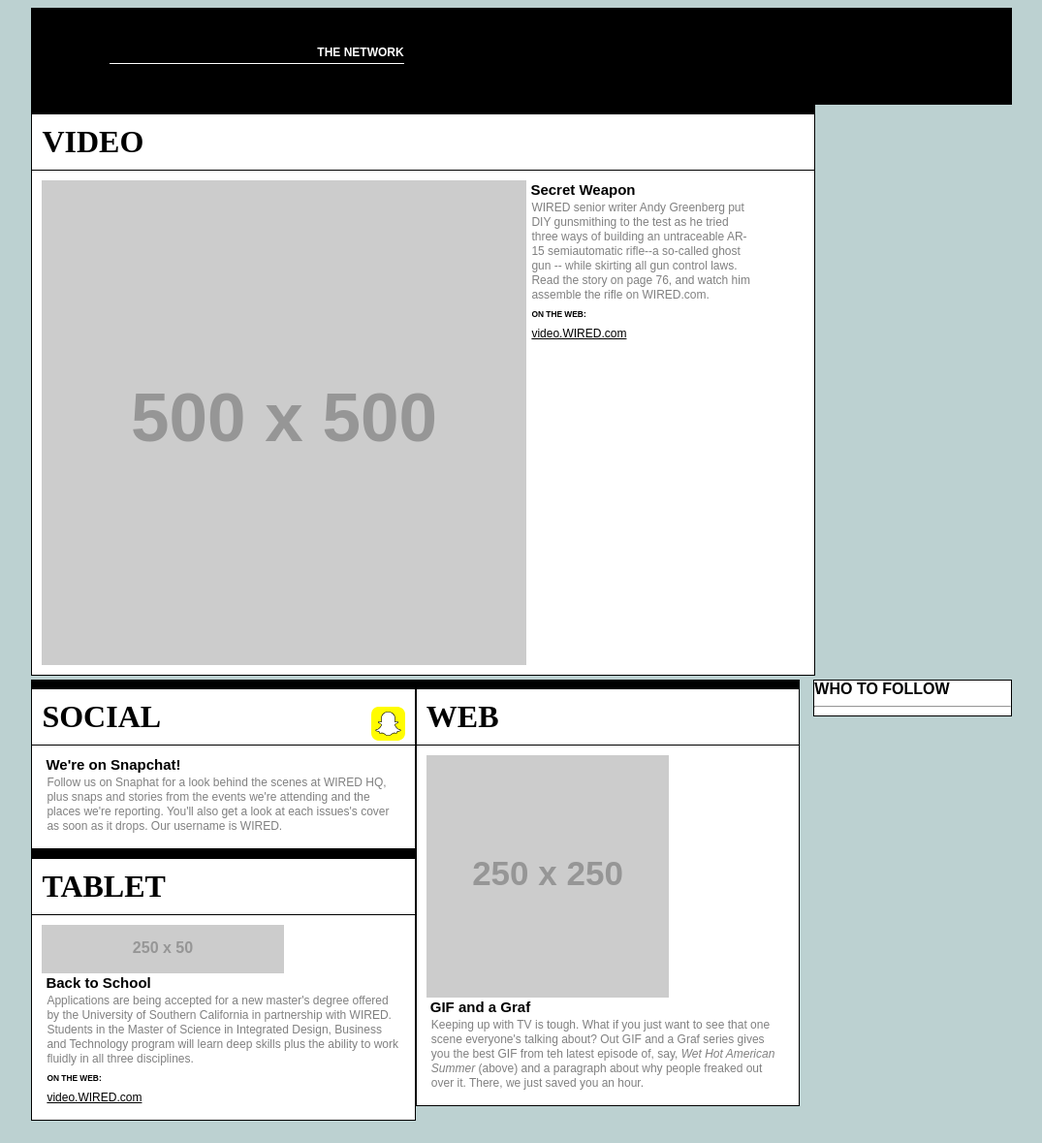
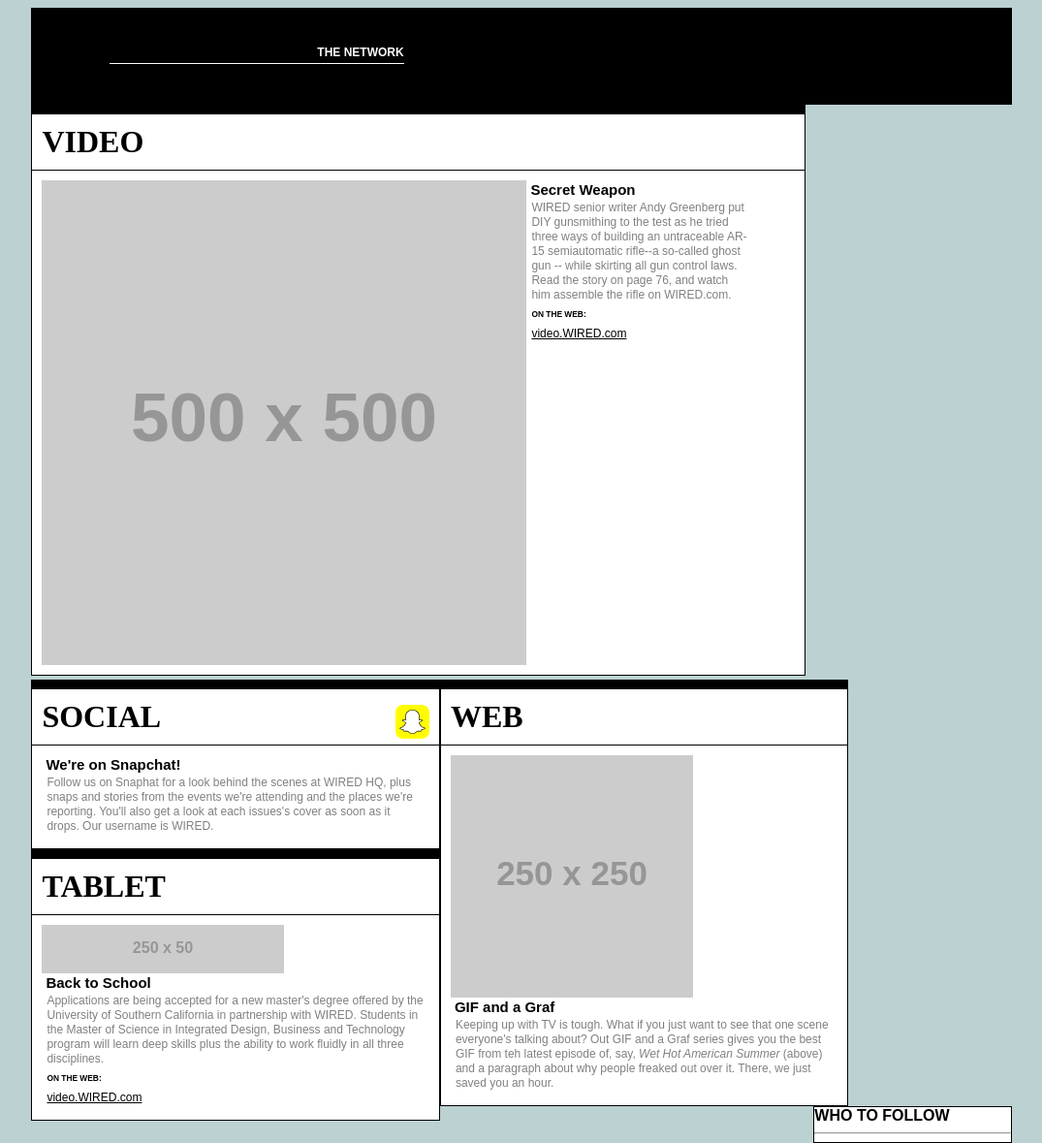
Before and after one commit to mattred1/thenetwork, a plain HTML site: page index.html in a window 1280 px wide. Shown: the whole page at 97% size, without its empty margins (102-1177 px from the left). Before the commit the page ends 1156 px from the top, so only its background shows below. Drawn offline with Linux system fonts and the light colour scheme; placeholder pictures from the web are drawn by us; a web font is replaced by a local one.

Commit message:
Figure out "main" width

```diff
--- a/css/main.css
+++ b/css/main.css
@@ -42,7 +42,7 @@ h3 {
 }
 
 main {
-  width: 80%;
+  width: 79%;
 }
 
 p {
@@ -57,7 +57,6 @@ display:inline-block;
 
 aside {
   border:10px;
-  height:90%;
 }
 
 aside section:first-child {
@@ -84,7 +83,6 @@ aside {
   border-top: 10px solid black;
   padding: 10px;
   background-color: white;
-  /*display: flex;*/
 }
 
 .bottomborder {
@@ -117,11 +115,15 @@ background-color: white;
 }*/
 
 .fiftywidth {
-  width: 49%;
+  width: 421.5px;
 }
 
 .fortywidth {
   width: 40%;
+}
+
+width {
+  width: 98%;
 }
 
 .thirtywidth {
@@ -152,22 +154,3 @@ bigimgmargin {
 clearfloat {
   clear:both;
 }
-
-
-
-
-
-
-
-
-
-
-
-
-/*.cool {
-  color:blue;
-}
-
-.hot {
-  color: red;
-}*/
--- a/index.html
+++ b/index.html
@@ -36,10 +36,11 @@
         <p><a href="#">video.WIRED.com</a></p>
       </div>
     </div>
-  </section class="clear">
+  </section>
 
+</main>
 
-<div class="left fiftywidth"> <!--Contains two smaller boxes on left side-->
+<div class="left fiftywidth clear"> <!--Contains two smaller boxes on left side-->
 
   <!--Social -->
     <section class="margin">
@@ -84,7 +85,6 @@
       </div>
     </section>
 
-  </main>
   <!-- Main is appropriate because it shows exactly where mobile browsers/screen readers should zoom in -->
   <aside>
     <section>Who to follow</section>
```
Lines whose indentation alone changed are shown as unchanged.
